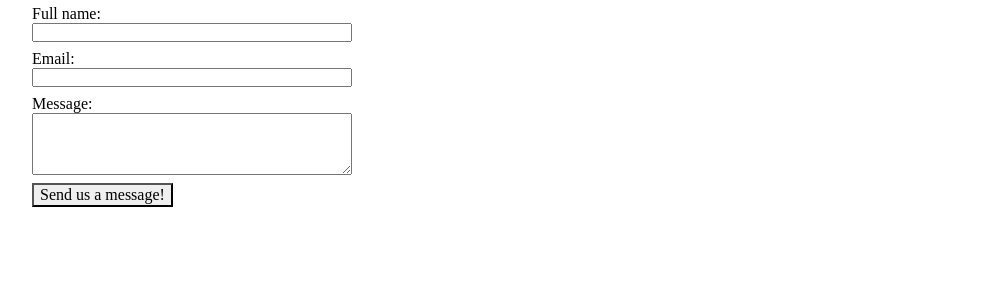
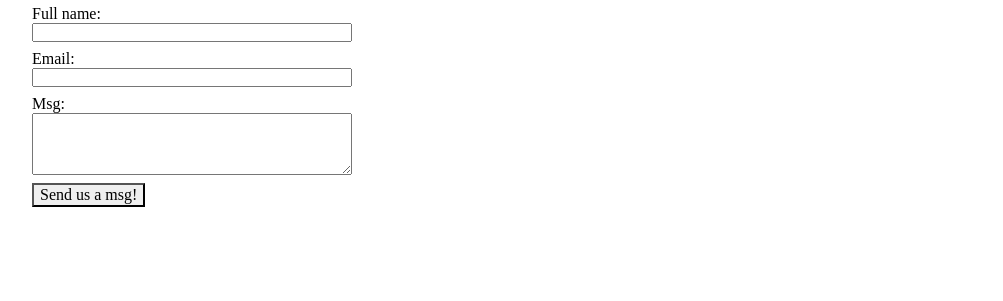
Before and after one commit to Sitkus/html-semantics-exercise, a plain HTML site: page index.html in a window 1280 px wide. Shown: the part 269-570 px from the top of the page, 0-1003 px from the left. Drawn offline with Linux system fonts and the light colour scheme.

Commit message:
Add: abbreviation

```diff
--- a/index.html
+++ b/index.html
@@ -40,13 +40,13 @@
             </div>
 
             <div class="paragraph paragraph--label">
-              <label>Message:</label>
+              <label>Msg:</label>
               <textarea rows="4" class="message"></textarea>
             </div>
           </div>
 
           <div>
-            <div role="button" class="button">Send us a message!</div>
+            <div role="button" class="button">Send us a msg!</div>
           </div>
         </div>
       </div>
```
